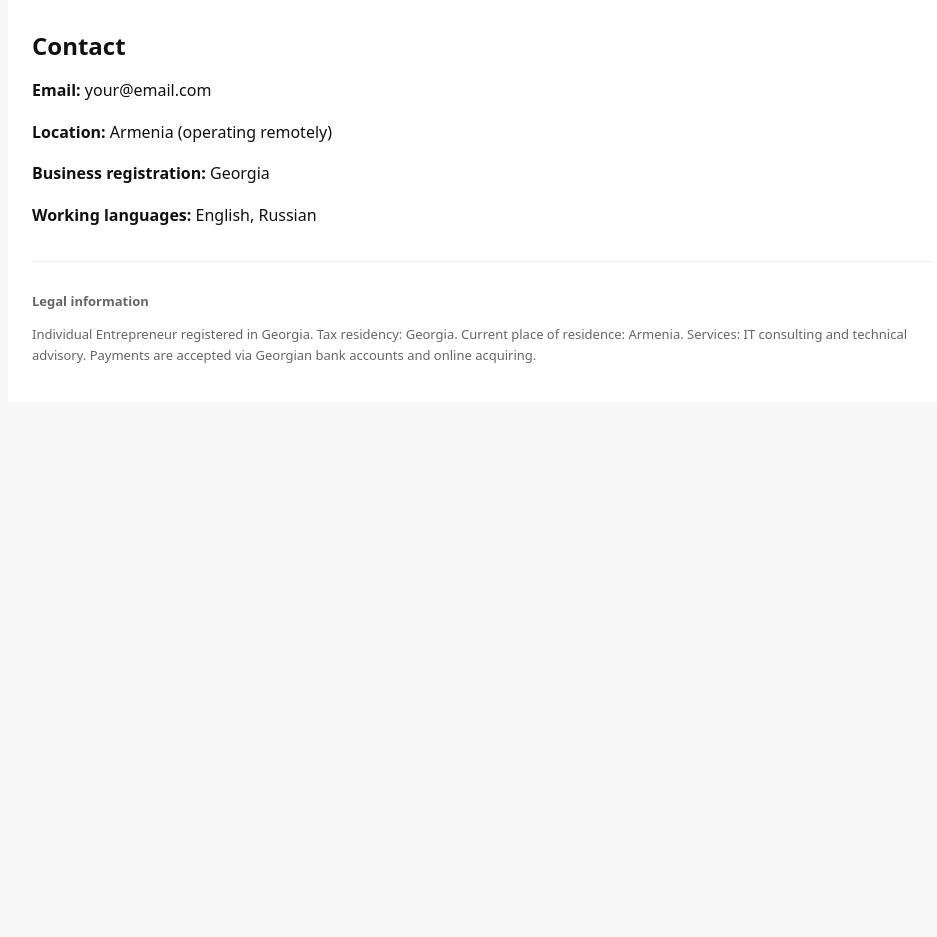
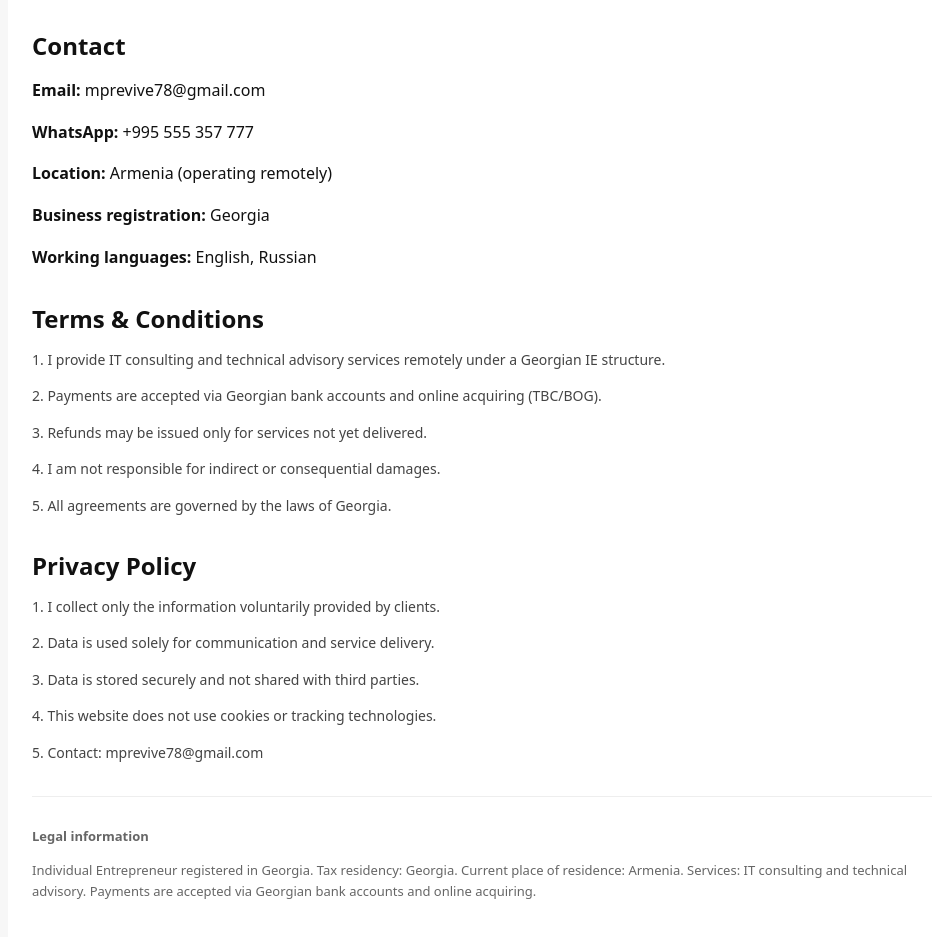
Before and after one commit to mprevive/mprevive.github.io, a plain HTML site: page index.html in a window 1280 px wide. Shown: the part 1201-2138 px from the top of the page, without its empty margins (158-1095 px from the left). Before the commit the page ends 1603 px from the top, so only its background shows below. Drawn offline with Linux system fonts and the light colour scheme.

Commit message:
Update index.html

```diff
--- a/index.html
+++ b/index.html
@@ -2,7 +2,7 @@
 <html lang="en">
 <head>
   <meta charset="UTF-8" />
-  <title>IT Consulting & Technical Advisory</title>
+  <title>IT Consulting & Technical Advisory — Mush Previve</title>
   <meta name="viewport" content="width=device-width, initial-scale=1" />
   <style>
     body { font-family: system-ui, -apple-system, BlinkMacSystemFont, "Segoe UI", sans-serif; margin: 0; padding: 0; color: #111; background: #f7f7f7; }
@@ -14,6 +14,7 @@
     .btn { display: inline-block; padding: 10px 18px; background: #2563eb; color: #fff; text-decoration: none; border-radius: 4px; margin-top: 12px; }
     .section { margin-bottom: 32px; }
     .footer { font-size: 13px; color: #666; border-top: 1px solid #eee; padding-top: 16px; margin-top: 24px; }
+    .subtle { font-size: 14px; color: #444; }
   </style>
 </head>
 <body>
@@ -69,10 +70,29 @@
 
     <section class="section" id="contact">
       <h2>Contact</h2>
-      <p><strong>Email:</strong> your@email.com</p>
+      <p><strong>Email:</strong> mprevive78@gmail.com</p>
+      <p><strong>WhatsApp:</strong> +995 555 357 777</p>
       <p><strong>Location:</strong> Armenia (operating remotely)</p>
       <p><strong>Business registration:</strong> Georgia</p>
       <p><strong>Working languages:</strong> English, Russian</p>
+    </section>
+
+    <section class="section" id="terms">
+      <h2>Terms & Conditions</h2>
+      <p class="subtle">1. I provide IT consulting and technical advisory services remotely under a Georgian IE structure.</p>
+      <p class="subtle">2. Payments are accepted via Georgian bank accounts and online acquiring (TBC/BOG).</p>
+      <p class="subtle">3. Refunds may be issued only for services not yet delivered.</p>
+      <p class="subtle">4. I am not responsible for indirect or consequential damages.</p>
+      <p class="subtle">5. All agreements are governed by the laws of Georgia.</p>
+    </section>
+
+    <section class="section" id="privacy">
+      <h2>Privacy Policy</h2>
+      <p class="subtle">1. I collect only the information voluntarily provided by clients.</p>
+      <p class="subtle">2. Data is used solely for communication and service delivery.</p>
+      <p class="subtle">3. Data is stored securely and not shared with third parties.</p>
+      <p class="subtle">4. This website does not use cookies or tracking technologies.</p>
+      <p class="subtle">5. Contact: mprevive78@gmail.com</p>
     </section>
 
     <section class="footer">
```
